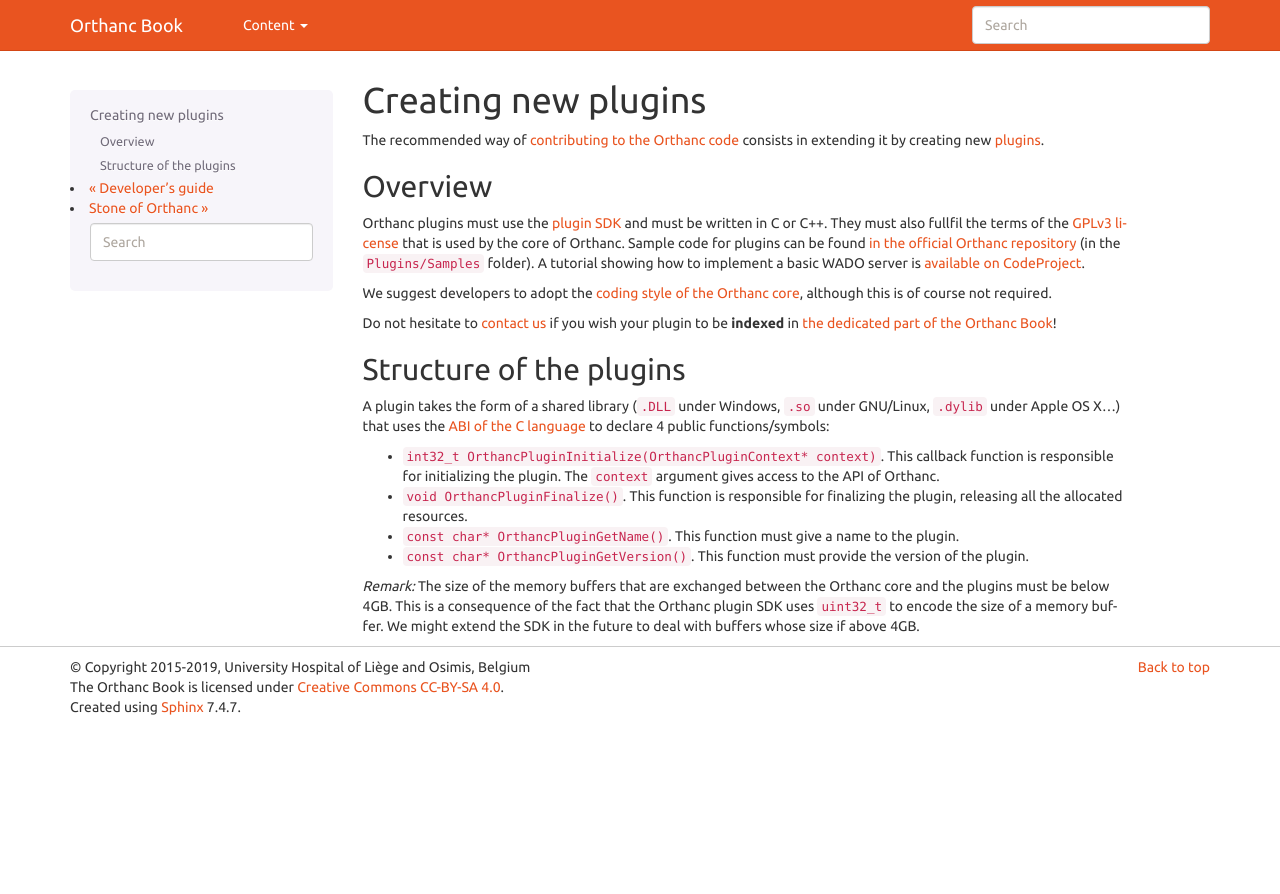
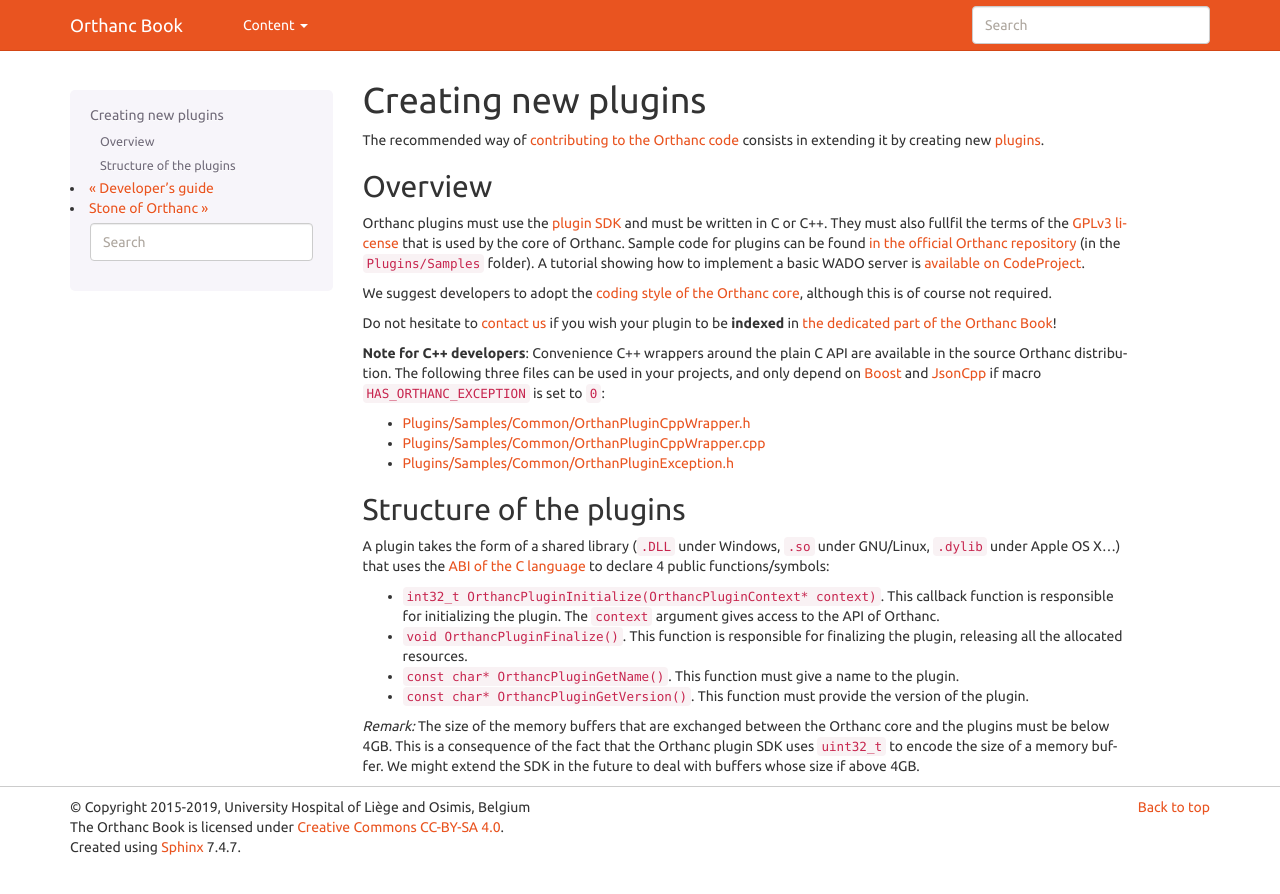
Before and after one commit to orthanc-mirrors/orthanc-book, a Sphinx documentation site: the page built from Sphinx/source/developers/creating-plugins.rst, in a window 1280 px wide. Shown: the top 894 px of the page. Built offline with Sphinx 7.4.7, drawn with Linux system fonts in a browser that asks for light colours.

Commit message:
note about c++ plugins

```diff
--- a/Sphinx/source/developers/creating-plugins.rst
+++ b/Sphinx/source/developers/creating-plugins.rst
@@ -30,6 +30,21 @@
 your plugin to be **indexed** in :ref:`the dedicated part of the
 Orthanc Book <plugins-contributed>`!
 
+**Note for C++ developers**: Convenience C++ wrappers around the plain
+C API are available in the source Orthanc distribution. The following
+three files can be used in your projects, and only depend on `Boost
+<https://www.boost.org/>`__ and `JsonCpp
+<https://github.com/open-source-parsers/jsoncpp>`__ if macro
+``HAS_ORTHANC_EXCEPTION`` is set to ``0``:
+
+* `Plugins/Samples/Common/OrthanPluginCppWrapper.h
+  <https://bitbucket.org/sjodogne/orthanc/src/default/Plugins/Samples/Common/OrthancPluginCppWrapper.h>`__
+* `Plugins/Samples/Common/OrthanPluginCppWrapper.cpp
+  <https://bitbucket.org/sjodogne/orthanc/src/default/Plugins/Samples/Common/OrthancPluginCppWrapper.cpp>`__
+* `Plugins/Samples/Common/OrthanPluginException.h
+  <https://bitbucket.org/sjodogne/orthanc/src/default/Plugins/Samples/Common/OrthancPluginException.h>`__
+
+
 
 Structure of the plugins
 ------------------------
```
